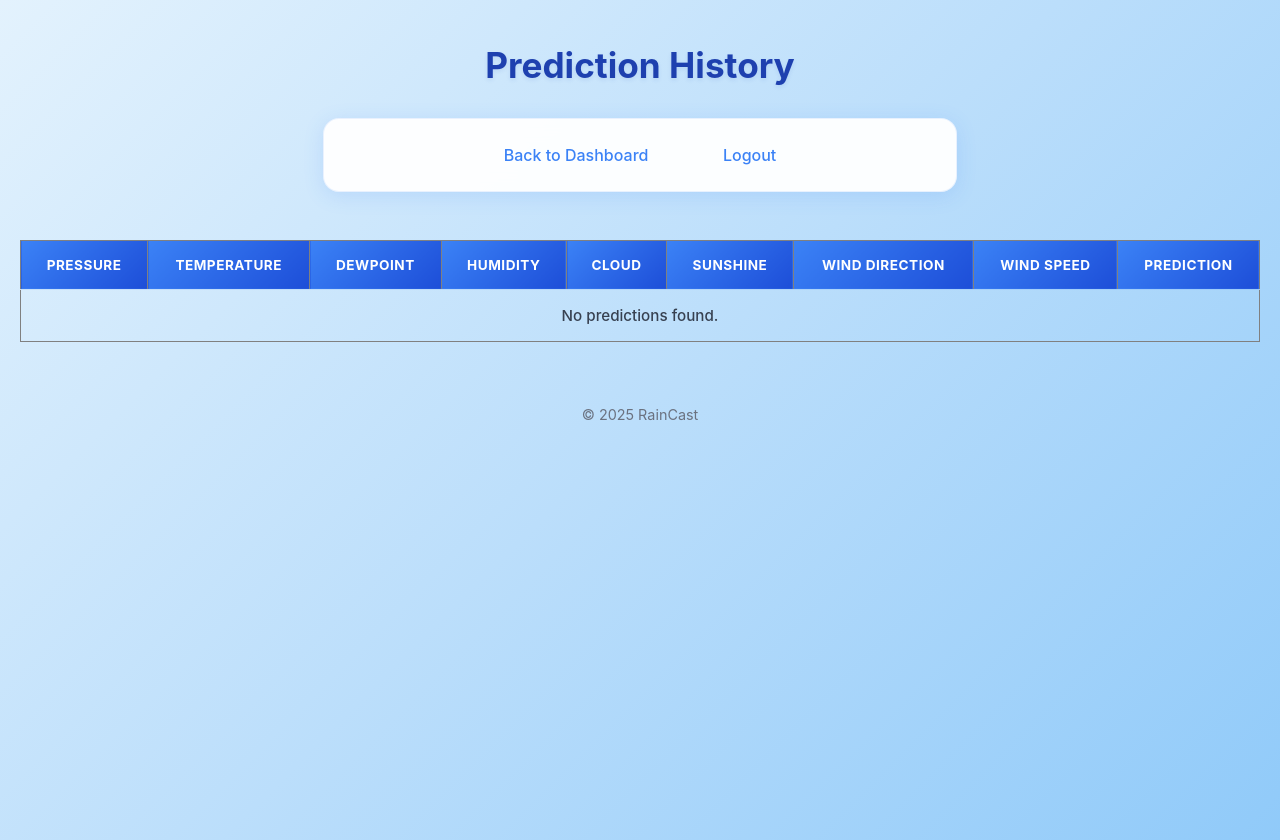
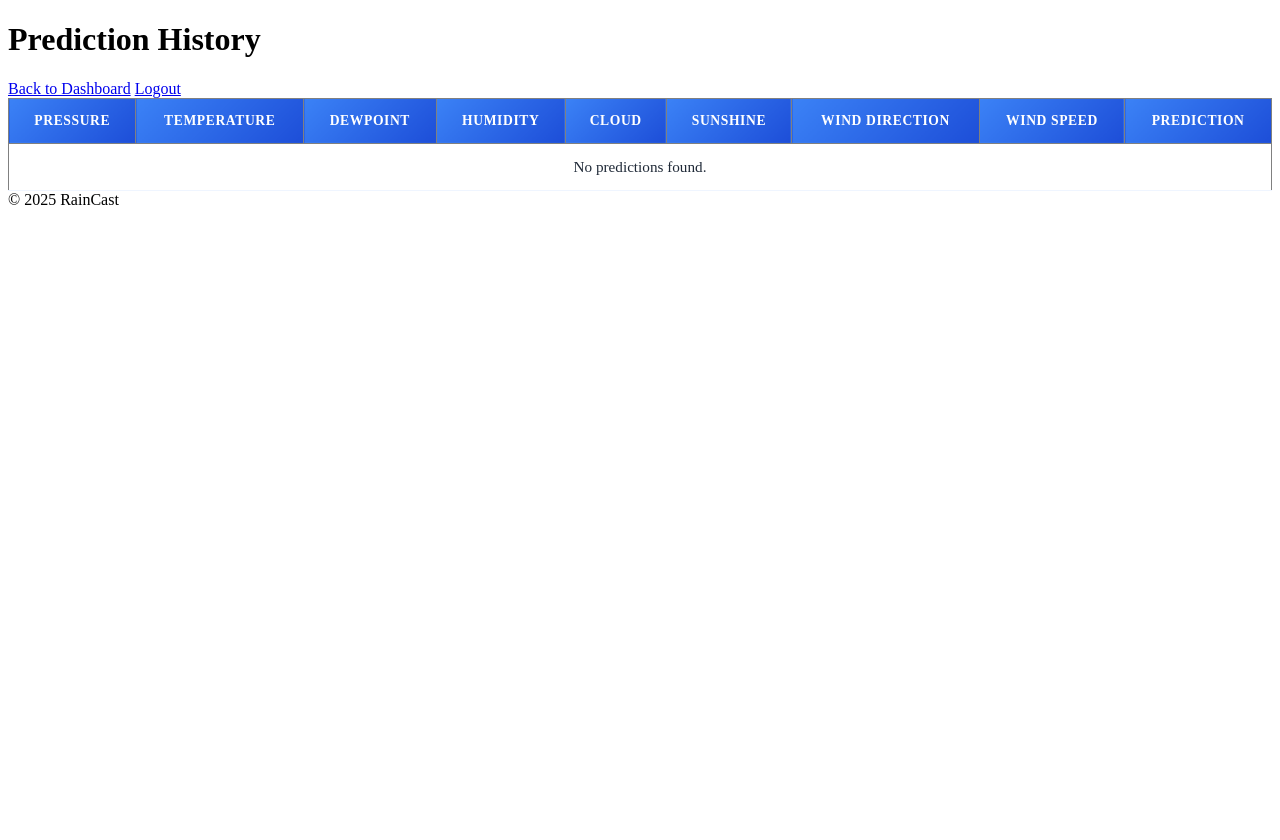
Before and after one commit to Chitraksh27/rainfall_flask, a Flask app: page /history in a window 1280 px wide. After the commit the page ends 205 px from the top, so only its background shows below. Run offline with Flask 3, Linux system fonts and the light colour scheme; a user stored in the database is signed in; parts of the project's set-up code (start-up, migrations or seed data) failed here and were passed over.

Commit message:
Update History CSS

```diff
--- a/static/history.css
+++ b/static/history.css
@@ -1,138 +1,60 @@
-/* ==== GLOBAL STYLING ==== */
-body {
-  font-family: 'Inter', 'Segoe UI', sans-serif;
-  background: linear-gradient(135deg, #e3f2fd 0%, #bbdefb 50%, #90caf9 100%);
-  margin: 0;
-  padding: 20px;
-  color: #1f2937;
-  min-height: 100vh;
-}
-
-/* ==== HEADER ==== */
-h1 {
-  text-align: center;
-  margin-bottom: 2rem;
-  color: #1e40af;
-  font-size: 2.2rem;
-  font-weight: 700;
-  text-shadow: 0 2px 4px rgba(30, 64, 175, 0.1);
-}
-
-/* ==== NAVIGATION ==== */
-nav {
-  text-align: center;
-  margin-bottom: 3rem;
-  background: rgba(255, 255, 255, 0.95);
-  backdrop-filter: blur(10px);
-  padding: 1rem;
-  border-radius: 16px;
-  box-shadow: 0 4px 20px rgba(59, 130, 246, 0.15);
-  border: 1px solid rgba(59, 130, 246, 0.1);
-  max-width: 600px;
-  margin: 0 auto 3rem auto;
-}
-
-nav a {
-  margin: 0 15px;
-  color: #3b82f6;
-  text-decoration: none;
-  font-weight: 500;
-  padding: 10px 20px;
-  border-radius: 8px;
-  transition: all 0.3s ease;
-  display: inline-block;
-}
-
-nav a:hover {
-  color: #1d4ed8;
-  background: rgba(59, 130, 246, 0.1);
-  transform: translateY(-2px);
-}
-
 /* ==== TABLE CONTAINER ==== */
 .table-container {
   max-width: 1200px;
-  margin: 0 auto;
-  background: rgba(255, 255, 255, 0.95);
-  backdrop-filter: blur(10px);
-  border-radius: 20px;
+  margin: 2rem auto;
+  background: rgba(255, 255, 255, 0.85);
+  backdrop-filter: blur(8px);
+  border-radius: 16px;
   overflow: hidden;
-  box-shadow: 0 10px 30px rgba(59, 130, 246, 0.2);
-  border: 1px solid rgba(59, 130, 246, 0.1);
+  box-shadow: 0 8px 24px rgba(59, 130, 246, 0.15);
+  border: 1px solid rgba(59, 130, 246, 0.08);
 }
 
 /* ==== TABLE ==== */
 table {
   width: 100%;
-  border-collapse: collapse;
-  background: transparent;
+  border-collapse: separate;
+  border-spacing: 0;
 }
 
 th, td {
-  padding: 16px 20px;
+  padding: 14px 18px;
   text-align: center;
   font-size: 0.95rem;
-  border-bottom: 1px solid rgba(59, 130, 246, 0.1);
 }
 
 th {
   background: linear-gradient(135deg, #3b82f6, #1d4ed8);
-  color: white;
+  color: #fff;
   font-weight: 700;
   text-transform: uppercase;
-  letter-spacing: 0.5px;
+  letter-spacing: 0.6px;
   font-size: 0.85rem;
 }
 
 td {
-  color: #374151;
+  background: rgba(255, 255, 255, 0.7);
+  color: #1f2937;
   font-weight: 500;
+  border-bottom: 1px solid rgba(59, 130, 246, 0.08);
 }
 
-tr:hover {
-  background: rgba(59, 130, 246, 0.05);
-  transform: scale(1.001);
-  transition: all 0.2s ease;
+/* Row hover effect */
+tbody tr:hover td {
+  background: rgba(59, 130, 246, 0.08);
+  transition: background 0.25s ease;
 }
 
-tr:last-child td {
-  border-bottom: none;
+/* Round bottom corners */
+tbody tr:last-child td:first-child {
+  border-bottom-left-radius: 12px;
+}
+tbody tr:last-child td:last-child {
+  border-bottom-right-radius: 12px;
 }
 
-/* ==== FOOTER ==== */
-footer {
-  text-align: center;
-  margin-top: 3rem;
-  padding: 1rem;
-  color: #6b7280;
-  font-size: 0.9rem;
+/* Add subtle shadow on hover */
+.table-container:hover {
+  box-shadow: 0 12px 28px rgba(59, 130, 246, 0.25);
+  transition: box-shadow 0.3s ease;
 }
-
-/* ==== RESPONSIVE ==== */
-@media (max-width: 768px) {
-  body {
-    padding: 10px;
-  }
-
-  h1 {
-    font-size: 1.8rem;
-  }
-
-  nav {
-    padding: 1rem 0.5rem;
-  }
-
-  nav a {
-    margin: 5px;
-    display: inline-block;
-  }
-
-  th, td {
-    padding: 12px 8px;
-    font-size: 0.85rem;
-  }
-
-  table {
-    font-size: 0.8rem;
-  }
-}
```
Also changed, not shown: instance/rainfall.db.
